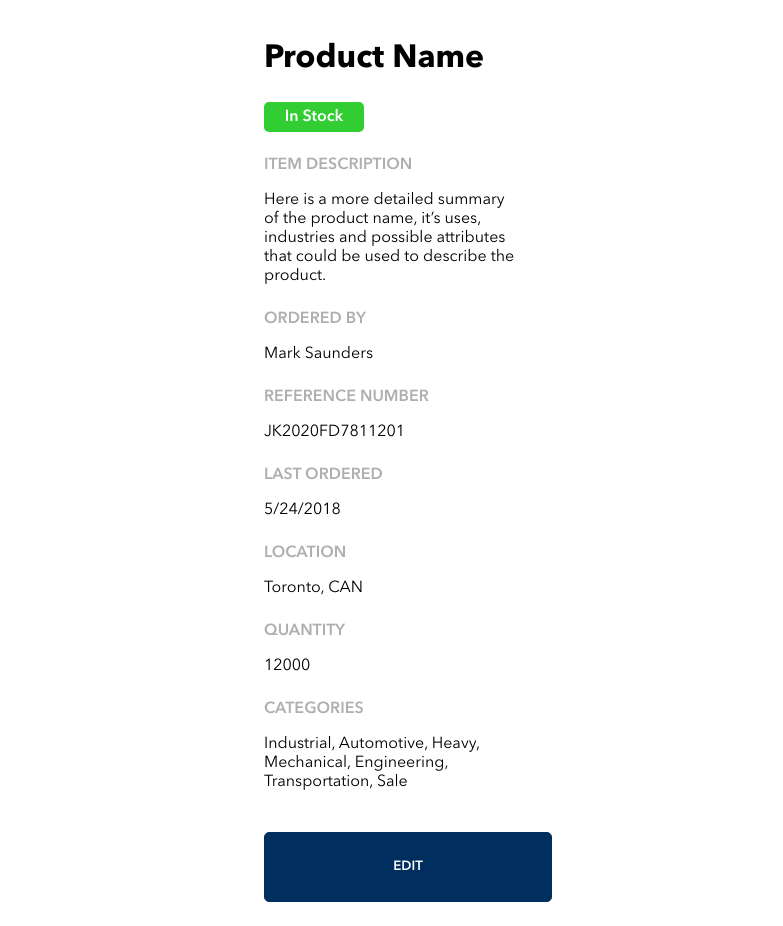
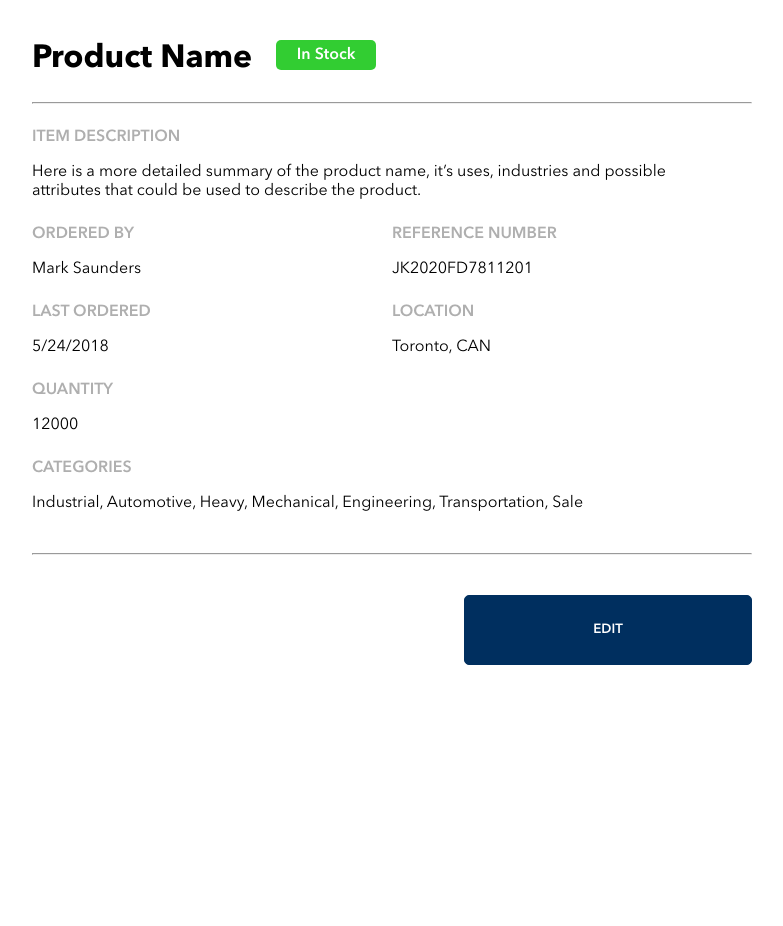
Before and after one commit to sdavidson90/Pod-Two-Instock, a React (Create React App) app in the folder client/: page /product in a window 1280 px wide. Shown: the whole page, without its empty margins (248-1031 px from the left). After the commit the page ends 800 px from the top, so only its background shows below. Built offline with nearby package versions, Linux system fonts and the light colour scheme.

Commit message:
made product component responsive with tablet and desktop versions

```diff
--- a/client/src/components/Product.js
+++ b/client/src/components/Product.js
@@ -4,28 +4,45 @@ function Product() {
   return (
     <div className="product">
       <div className="product__container">
+        <div className="product__header">
           <h1 className="product__label-page">Product Name</h1>
           <div className="product__instock-notifier">
             <p className="product__instock-notifier-text"> In Stock</p>
           </div>
+        </div>
+        <hr className="product__hr"></hr>
+
+        <div className="product__description-details-container">
+          <div className="product__description-container">
             <h4 className="product__label-description">ITEM DESCRIPTION</h4>
             <p className="product__item-description">
               Here is a more detailed summary of the product name, it’s uses,
-          industries and possible attributes that could be used to describe the
-          product.
+              industries and possible attributes that could be used to describe
+              the product.
             </p>
-
+          </div>
+          <div className="product__details-container">
+            <div className="product__info-details">
+              <div className="product__label-value-container">
                 <h4 className="product__label-ordered-by">ORDERED BY</h4>
                 <p className="product__ordered-by">Mark Saunders</p>
-
+              </div>
+              <div className="product__label-value-container">
                 <h4 className="product__label-ref-num">REFERENCE NUMBER</h4>
                 <p className="product__ref-num">JK2020FD7811201</p>
+              </div>
+            </div>
 
+            <div className="product__info-details">
+              <div className="product__label-value-container">
                 <h4 className="product__label-last-ordered">LAST ORDERED</h4>
                 <p className="product__last-ordered">5/24/2018</p>
-
+              </div>
+              <div className="product__label-value-container">
                 <h4 className="product__label-location">LOCATION</h4>
                 <p className="product__location">Toronto, CAN</p>
+              </div>
+            </div>
 
             <h4 className="product__label-quantity">QUANTITY</h4>
             <p className="product__quantity">12000</p>
@@ -35,8 +52,13 @@ function Product() {
               Industrial, Automotive, Heavy, Mechanical, Engineering,
               Transportation, Sale
             </p>
+          </div>
+        </div>
 
+        <hr className="product__hr"></hr>
+        <div className="product__btn-container">
           <button className="product__edit-btn">EDIT</button>
+        </div>
       </div>
     </div>
   );
--- a/client/src/styles/main.css
+++ b/client/src/styles/main.css
@@ -26,12 +26,11 @@
 }
 
 .product {
-  width: 100%;
   margin: 40px 16px 24px 16px;
 }
 
 .product__container {
-  width: 288px;
+  width: 100%;
   margin: auto;
 }
 
@@ -61,6 +60,10 @@
   font-family: "avenir-demi";
 }
 
+.product__hr {
+  visibility: hidden;
+}
+
 .product__label-description, .product__label-ordered-by, .product__label-ref-num, .product__label-last-ordered, .product__label-location, .product__label-quantity, .product__label-categories {
   font-family: "avenir-demi";
   color: #AFAFAF;
@@ -77,7 +80,7 @@
 }
 
 .product__edit-btn {
-  width: 288px;
+  width: 100%;
   height: 70px;
   border-radius: 5px;
   border: 1px solid #002F5F;
@@ -85,4 +88,54 @@
   color: #FFFFFF;
   font-family: "avenir-demi";
 }
+
+@media only screen and (min-width: 768px) {
+  .product__container {
+    width: 720px;
+  }
+  .product__header {
+    display: -webkit-box;
+    display: -ms-flexbox;
+    display: flex;
+  }
+  .product__label-page {
+    margin-right: 24px;
+  }
+  .product__hr {
+    visibility: visible;
+  }
+  .product__btn-container {
+    display: -webkit-box;
+    display: -ms-flexbox;
+    display: flex;
+    -webkit-box-pack: end;
+        -ms-flex-pack: end;
+            justify-content: flex-end;
+  }
+  .product__edit-btn {
+    margin-top: 40px;
+    width: 288px;
+  }
+  .product__info-details {
+    display: -ms-grid;
+    display: grid;
+    -ms-grid-columns: 360px 360px;
+        grid-template-columns: 360px 360px;
+  }
+  .product__label-value-container {
+    margin-right: auto;
+  }
+}
+
+@media only screen and (min-width: 1440px) {
+  .product__container {
+    width: 1080px;
+  }
+  .product__description-details-container {
+    display: -ms-grid;
+    display: grid;
+    -ms-grid-columns: 50% 50%;
+        grid-template-columns: 50% 50%;
+  }
+}
 /*# sourceMappingURL=main.css.map */
--- a/client/src/styles/partials/_product.scss
+++ b/client/src/styles/partials/_product.scss
@@ -1,9 +1,8 @@
 .product {
-  width: 100%;
   margin: 40px 16px 24px 16px;
 
   &__container {
-    width: 288px;
+    width: 100%;
     margin: auto;
   }
 
@@ -25,6 +24,10 @@
   &__instock-notifier-text {
     color: $color-white;
     font-family: "avenir-demi";
+  }
+
+  &__hr {
+    visibility: hidden;
   }
 
   &__label-description {
@@ -68,7 +71,7 @@
   }
 
   &__edit-btn {
-    width: 288px;
+    width: 100%;
     height: 70px;
     border-radius: 5px;
     border: 1px solid $color-instockblue-dark;
@@ -77,3 +80,55 @@
     font-family: "avenir-demi";
   }
 }
+
+@include medium {
+  .product {
+    &__container {
+      width: 720px;
+    }
+
+    &__header {
+      display: flex;
+    }
+
+    &__label-page {
+      margin-right: 24px;
+    }
+
+    &__hr {
+      visibility: visible;
+    }
+
+    &__btn-container {
+      display: flex;
+      justify-content: flex-end;
+    }
+
+    &__edit-btn {
+      margin-top: 40px;
+      width: 288px;
+    }
+
+    &__info-details {
+      //   display: flex;
+      display: grid;
+      grid-template-columns: 360px 360px;
+    }
+
+    &__label-value-container {
+      margin-right: auto;
+    }
+  }
+}
+
+@include large {
+  .product {
+    &__container {
+      width: 1080px;
+    }
+    &__description-details-container {
+      display: grid;
+      grid-template-columns: 50% 50%;
+    }
+  }
+}
```
Also changed, not shown: 1 other file (tests, documents, lock files or other folders). Lines whose indentation alone changed are shown as unchanged.
